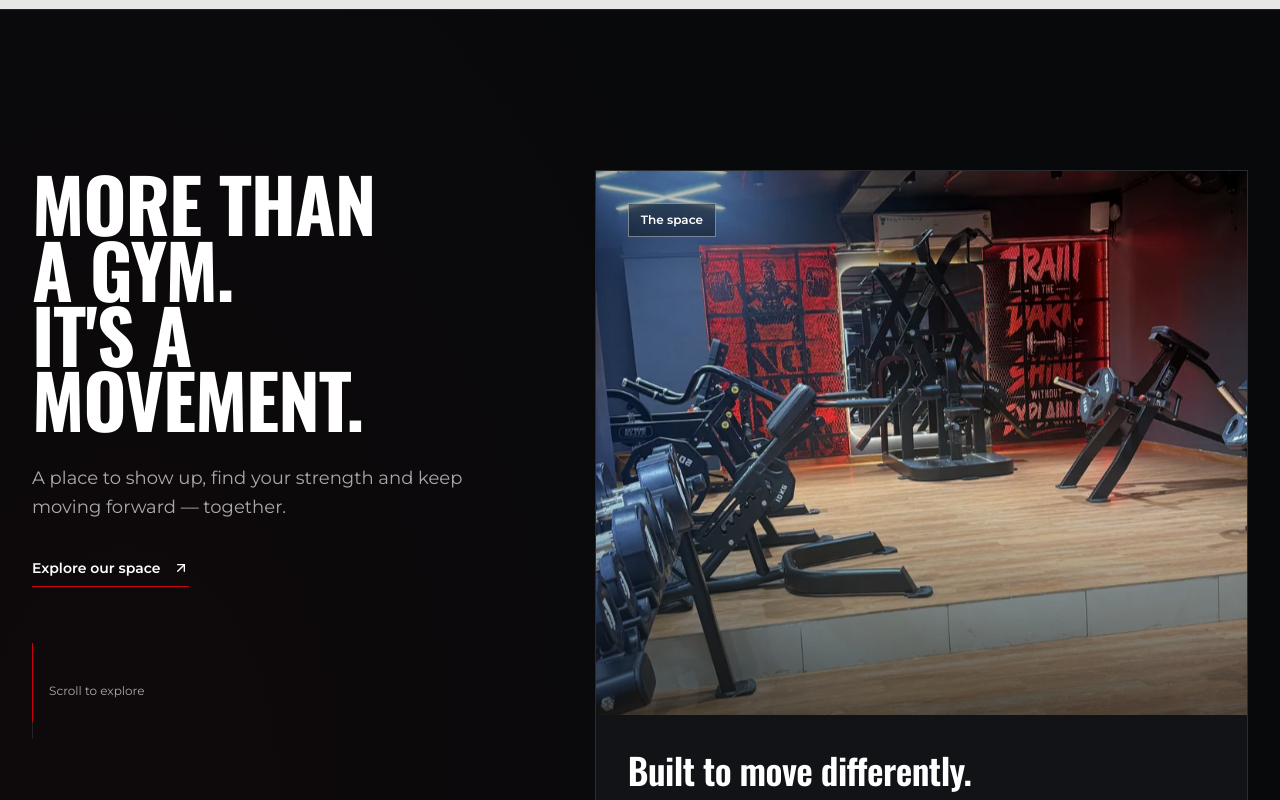
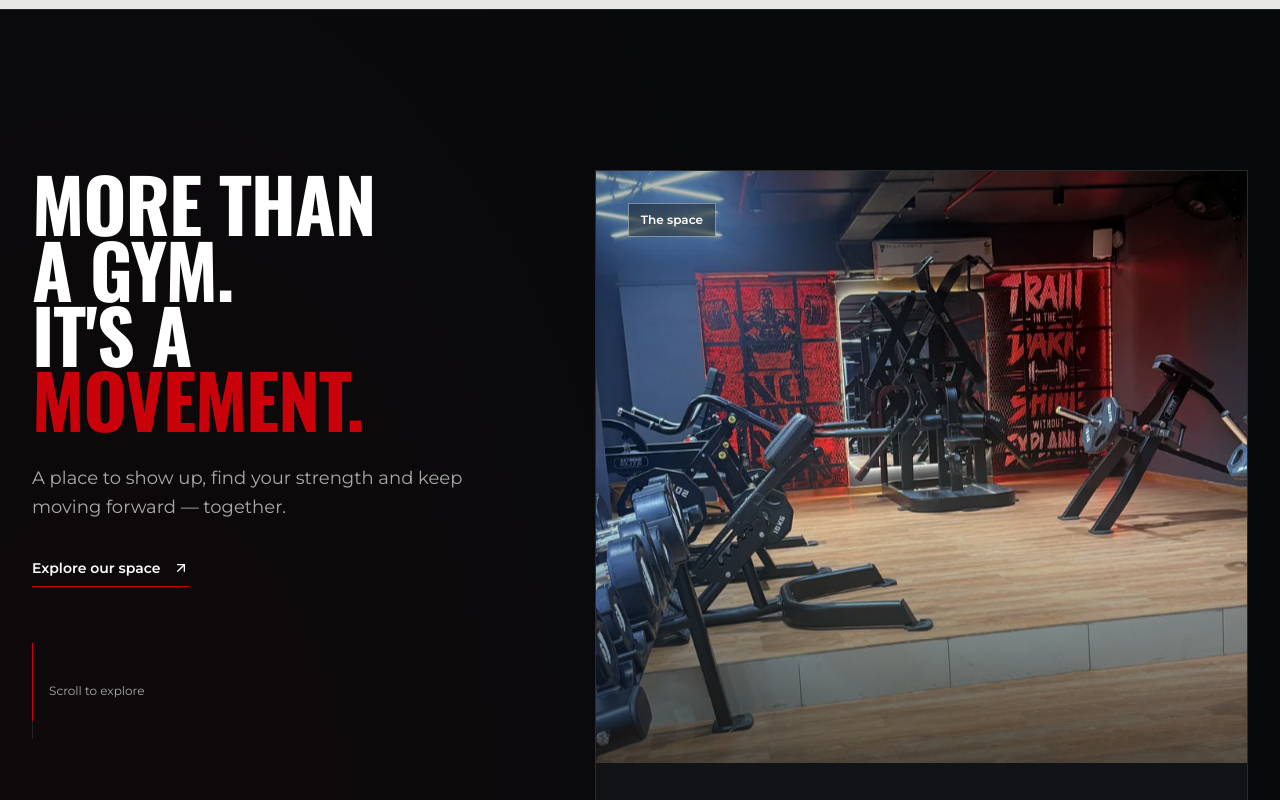
Before and after one commit to Sailesh007/armour-gym, a Next.js app: page / in a window 1280 px wide. Shown: the part 1260-2060 px from the top of the page. Built offline with nearby package versions, Linux system fonts and the light colour scheme; no server answers.

Commit message:
feat(story): stronger staggered sticky photo parallax and red brand signature

```diff
--- a/src/components/CinematicStory.tsx
+++ b/src/components/CinematicStory.tsx
@@ -78,7 +78,7 @@ export default function CinematicStory() {
               <br />
               IT&apos;S A
               <br />
-              MOVEMENT.
+              <span className="text-[#C8010A]">MOVEMENT.</span>
             </h2>
             <p className="mt-8 max-w-md text-base leading-relaxed text-white/65 sm:text-lg">
               A place to show up, find your strength and keep moving forward — together.
@@ -105,13 +105,13 @@ export default function CinematicStory() {
           </div>
         </div>
 
-        <div className="space-y-9 sm:space-y-14">
+        <div className="space-y-10 sm:space-y-20">
           {moments.map((moment, index) => (
             <Reveal key={moment.number} delay={0.06} y={28}>
-              <article className="group overflow-hidden border border-white/10 bg-[#111317] transition-colors duration-500 hover:border-white/25">
+              <article className={`group overflow-hidden border border-white/10 bg-[#111317] transition-colors duration-500 hover:border-white/25 ${index === 1 ? "lg:-translate-x-8" : ""}`}>
                 <ParallaxFrame
-                  speed={index === 1 ? 8 : 12}
-                  className="relative h-[20rem] overflow-hidden sm:h-[30rem] lg:h-[34rem]"
+                  speed={[13, 19, 15][index]}
+                  className="relative h-[21rem] overflow-hidden sm:h-[31rem] lg:h-[37rem]"
                   overlay={
                     <div className="pointer-events-none absolute inset-0 flex items-start justify-between bg-gradient-to-t from-black/65 via-transparent to-black/30 p-6 sm:p-8">
                       <span className="border border-white/40 bg-black/40 px-3 py-2 font-body text-xs font-semibold text-white backdrop-blur-md">
```
